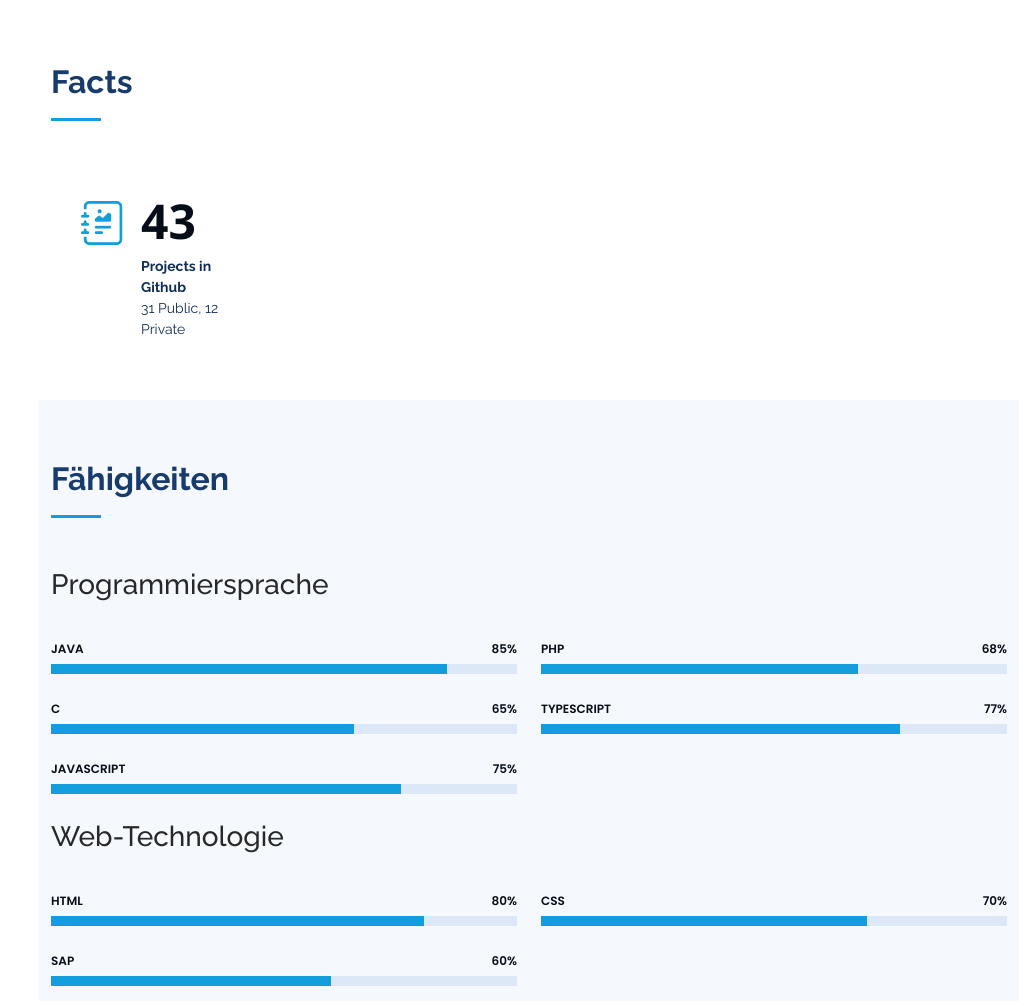
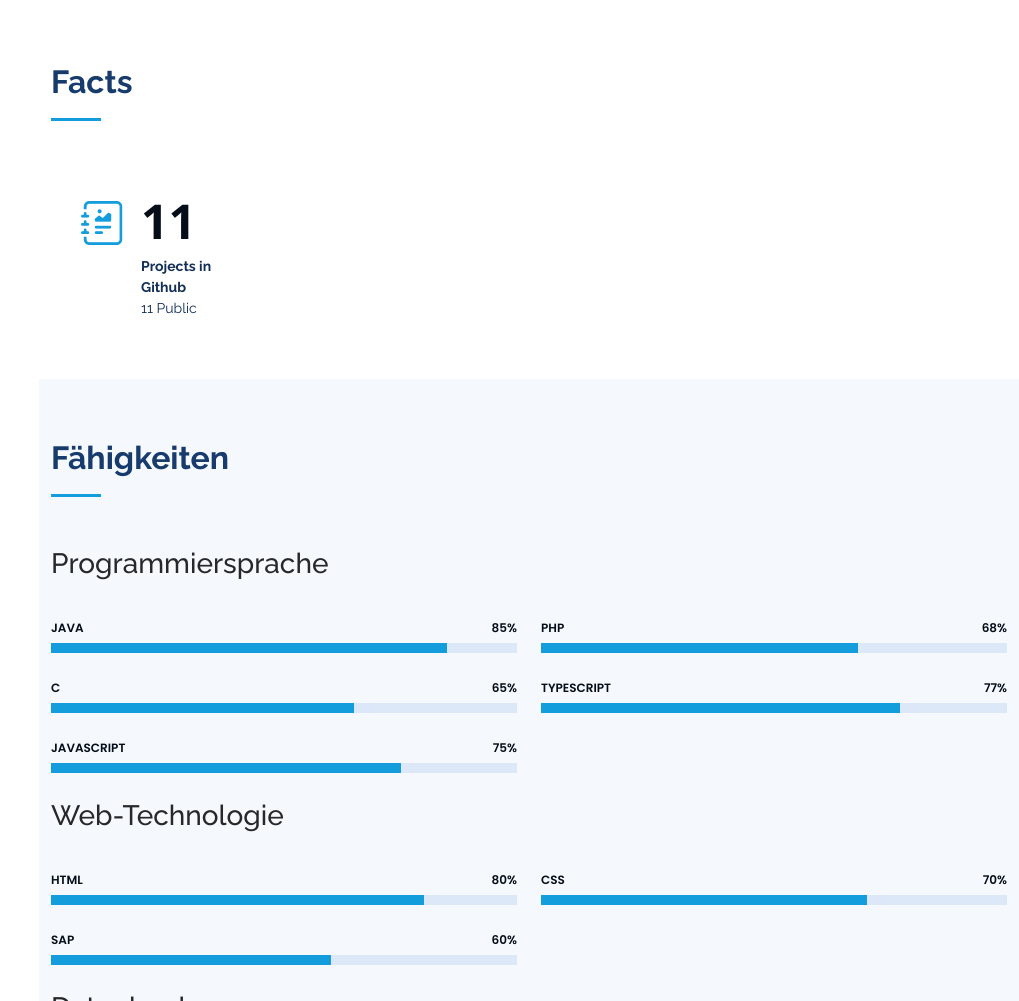
Before and after one commit to Steve2404/Online_CV, a plain HTML site: page index.html in a window 1280 px wide. Shown: the part 1333-2334 px from the top of the page, without its empty margins (261-1280 px from the left). Drawn offline with nearby package versions, Linux system fonts and the light colour scheme.

Commit message:
#6-Modification Paragraphe - Facts Section

```diff
--- a/index.html
+++ b/index.html
@@ -127,8 +127,8 @@
           <div class="col-lg-3 col-md-6 d-md-flex align-items-md-stretch" data-aos="fade-up" data-aos-delay="100">
             <div class="count-box">
               <i class="bi bi-journal-richtext"></i>
-              <span data-purecounter-start="0" data-purecounter-end="43" data-purecounter-duration="1" class="purecounter"></span>
-              <p><strong>Projects in Github</strong></br> 31 Public, 12 Private</p>
+              <span data-purecounter-start="0" data-purecounter-end="11" data-purecounter-duration="1" class="purecounter"></span>
+              <p><strong>Projects in Github</strong></br> 11 Public</p>
             </div>
           </div>
 
```
